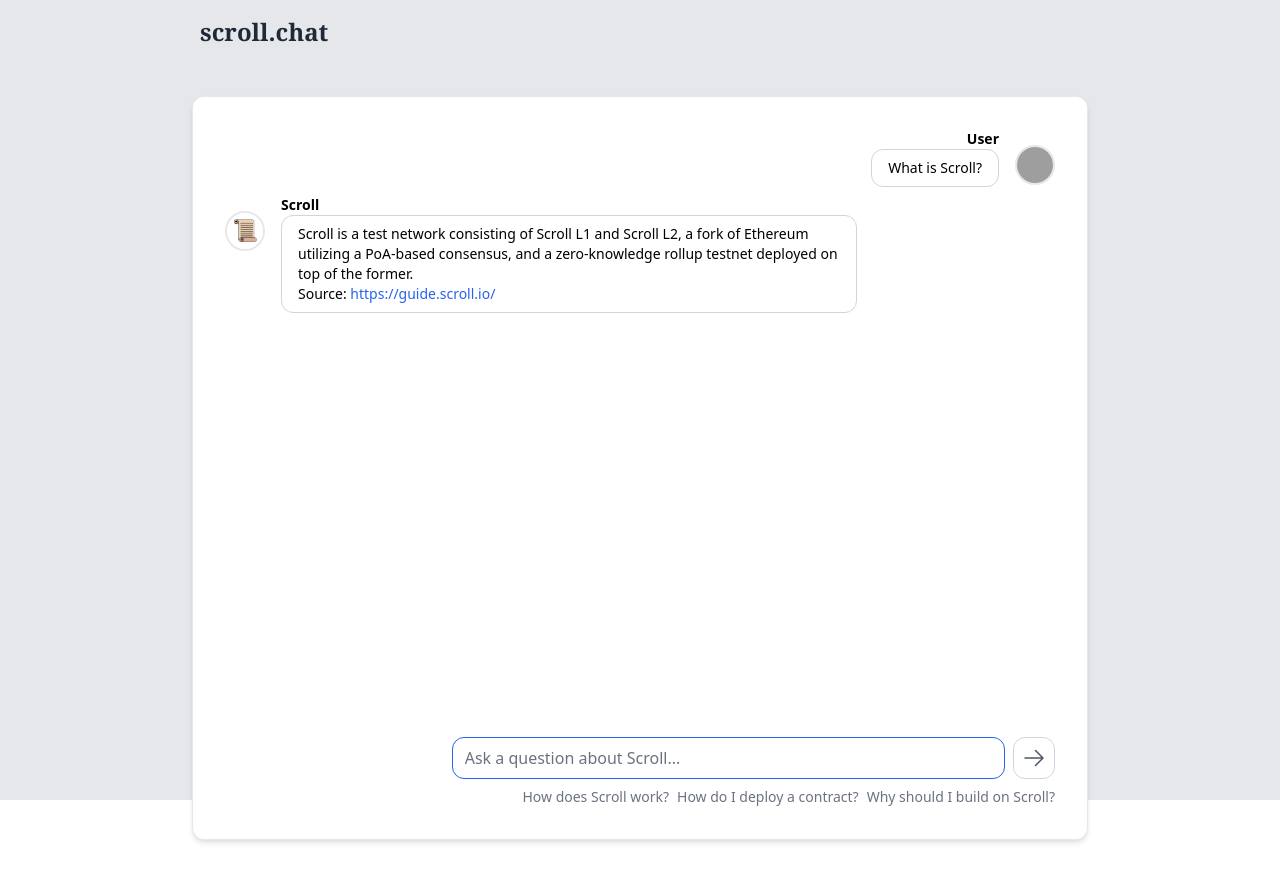
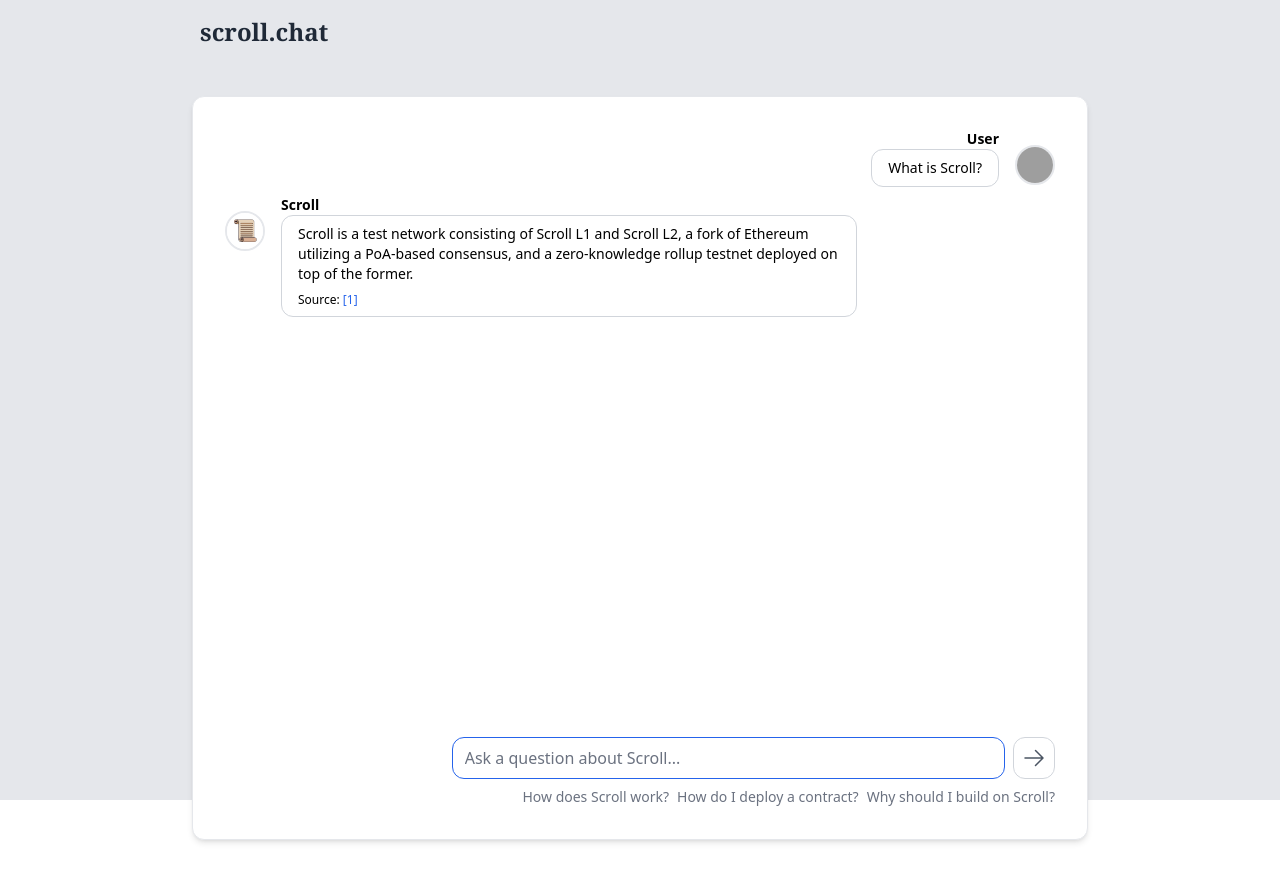
Before and after one commit to shrimpynuts/scroll-chat-frontend, a Next.js app: page / in a window 1280 px wide. Shown: the top 882 px of the page. Built offline with nearby package versions, Linux system fonts and the light colour scheme; grey boxes are pictures that could not be loaded; what wagmi would draw is missing.

Commit message:
feat: scroll message styling

```diff
--- a/components/chat/Message.tsx
+++ b/components/chat/Message.tsx
@@ -13,7 +13,7 @@
     <div>
       <p>{first}</p>
       {linksInText.length > 0 && (
-        <div>
+        <div className="mt-2 text-xs">
           Source{linksInText.length > 1 ? "s" : ""}:{" "}
           <span className="space-x-1">
             {linksInText.map((source, index) => {
@@ -25,7 +25,8 @@
                   className="text-blue-600"
                   key={index}
                 >
-                  {source.length > 26 ? source.slice(0, 26) + "..." : source}
+                  {/* {source.length > 26 ? source.slice(0, 26) + "..." : source} */}
+                  [{index + 1}]
                 </a>
               );
             })}
```
